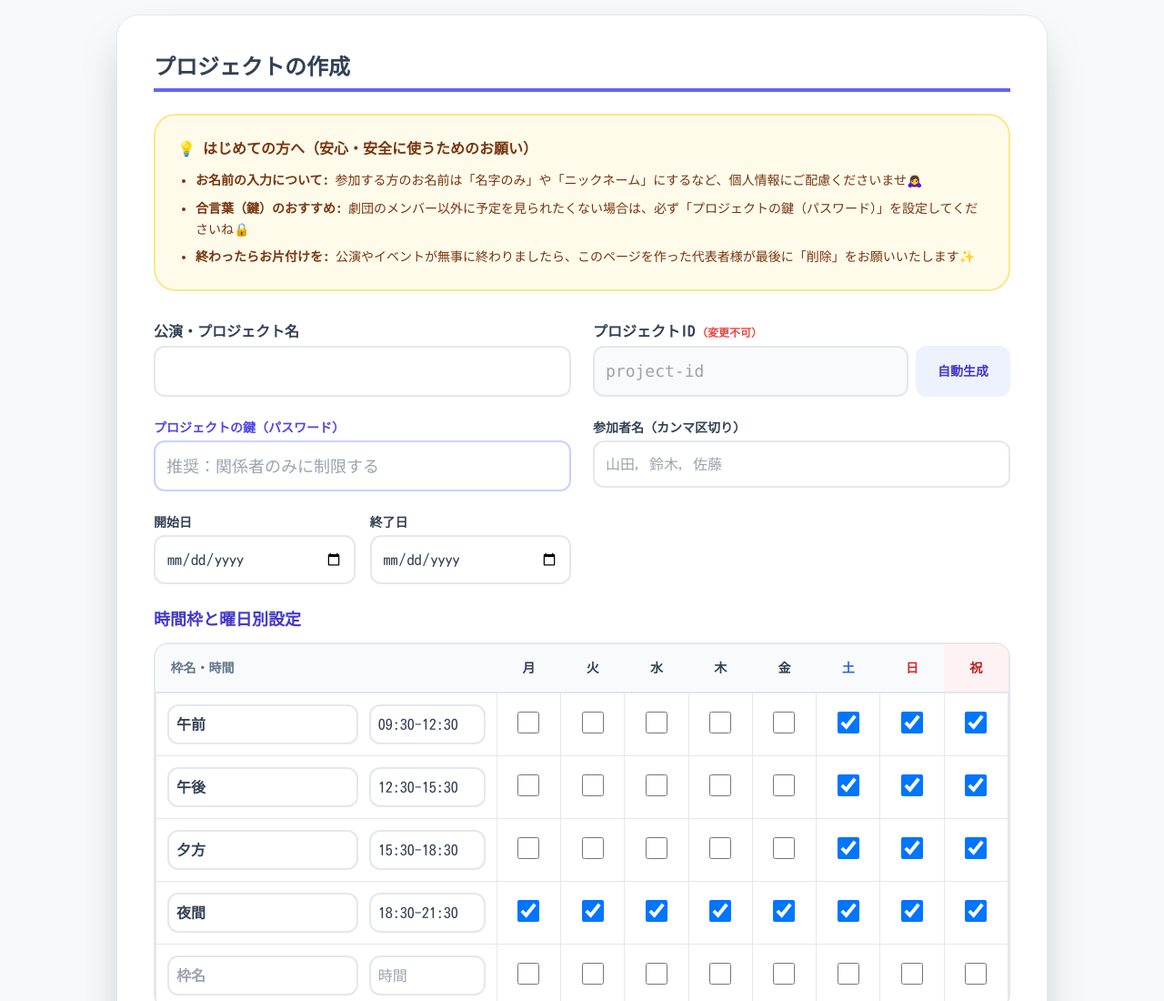
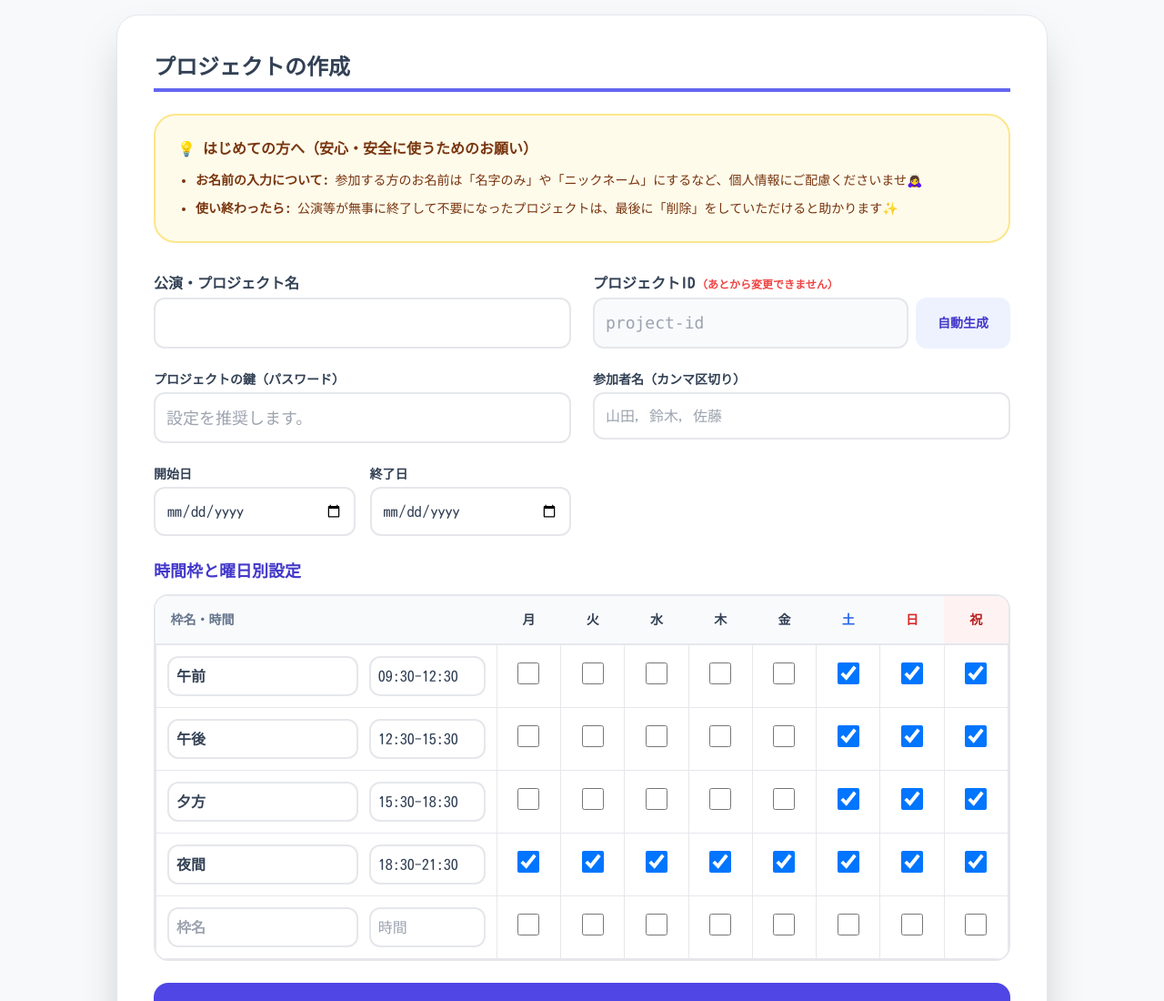
Before and after one commit to kappa0303/kpnagoya-keiko-sched, a plain HTML site: page index.html in a window 1280 px wide. Shown: the top 1100 px of the page at 91% size. Drawn offline with nearby package versions, Linux system fonts and the light colour scheme.

Commit message:
Update admin guide texts and password styling

```diff
--- a/index.html
+++ b/index.html
@@ -53,8 +53,7 @@
                 <h3 class="font-bold mb-3 text-base flex items-center gap-2"><span>💡</span>はじめての方へ（安心・安全に使うためのお願い）</h3>
                 <ul class="list-disc ml-5 space-y-2">
                     <li><strong>お名前の入力について:</strong> 参加する方のお名前は「名字のみ」や「ニックネーム」にするなど、個人情報にご配慮くださいませ🙇‍♀️</li>
-                    <li><strong>合言葉（鍵）のおすすめ:</strong> 劇団のメンバー以外に予定を見られたくない場合は、必ず「プロジェクトの鍵（パスワード）」を設定してくださいね🔒</li>
-                    <li><strong>終わったらお片付けを:</strong> 公演やイベントが無事に終わりましたら、このページを作った代表者様が最後に「削除」をお願いいたします✨</li>
+                    <li><strong>使い終わったら:</strong> 公演等が無事に終了して不要になったプロジェクトは、最後に「削除」をしていただけると助かります✨</li>
                 </ul>
             </div>
 
@@ -65,7 +64,7 @@
                         <input type="text" id="setup-title" maxlength="50" class="w-full p-3 border-2 rounded-xl text-lg focus:border-indigo-500 outline-none">
                     </div>
                     <div>
-                        <label class="block text-base font-bold mb-1">プロジェクトID <span class="text-red-500 text-xs">(変更不可)</span></label>
+                        <label class="block text-base font-bold mb-1">プロジェクトID <span class="text-red-500 text-xs">(あとから変更できません)</span></label>
                         <div class="flex gap-2">
                             <input type="text" id="setup-id" maxlength="20" class="flex-1 p-3 border-2 rounded-xl font-mono text-lg bg-slate-50" placeholder="project-id">
                             <button id="btn-gen-id" class="bg-indigo-50 px-6 rounded-xl text-indigo-700 font-bold hover:bg-indigo-100 transition-all text-sm">自動生成</button>
@@ -75,8 +74,8 @@
 
                 <div class="grid grid-cols-1 md:grid-cols-2 gap-6">
                     <div>
-                        <label class="block font-bold mb-1 text-sm text-indigo-600">プロジェクトの鍵 (パスワード)</label>
-                        <input type="text" id="setup-password" maxlength="20" class="w-full p-3 border-2 rounded-xl text-lg border-indigo-200" placeholder="推奨：関係者のみに制限する">
+                        <label class="block font-bold mb-1 text-sm">プロジェクトの鍵 (パスワード)</label>
+                        <input type="text" id="setup-password" maxlength="20" class="w-full p-3 border-2 rounded-xl text-lg focus:border-indigo-500 outline-none" placeholder="設定を推奨します。">
                     </div>
                     <div>
                         <label class="block font-bold mb-1 text-sm">参加者名 (カンマ区切り)</label>
```
